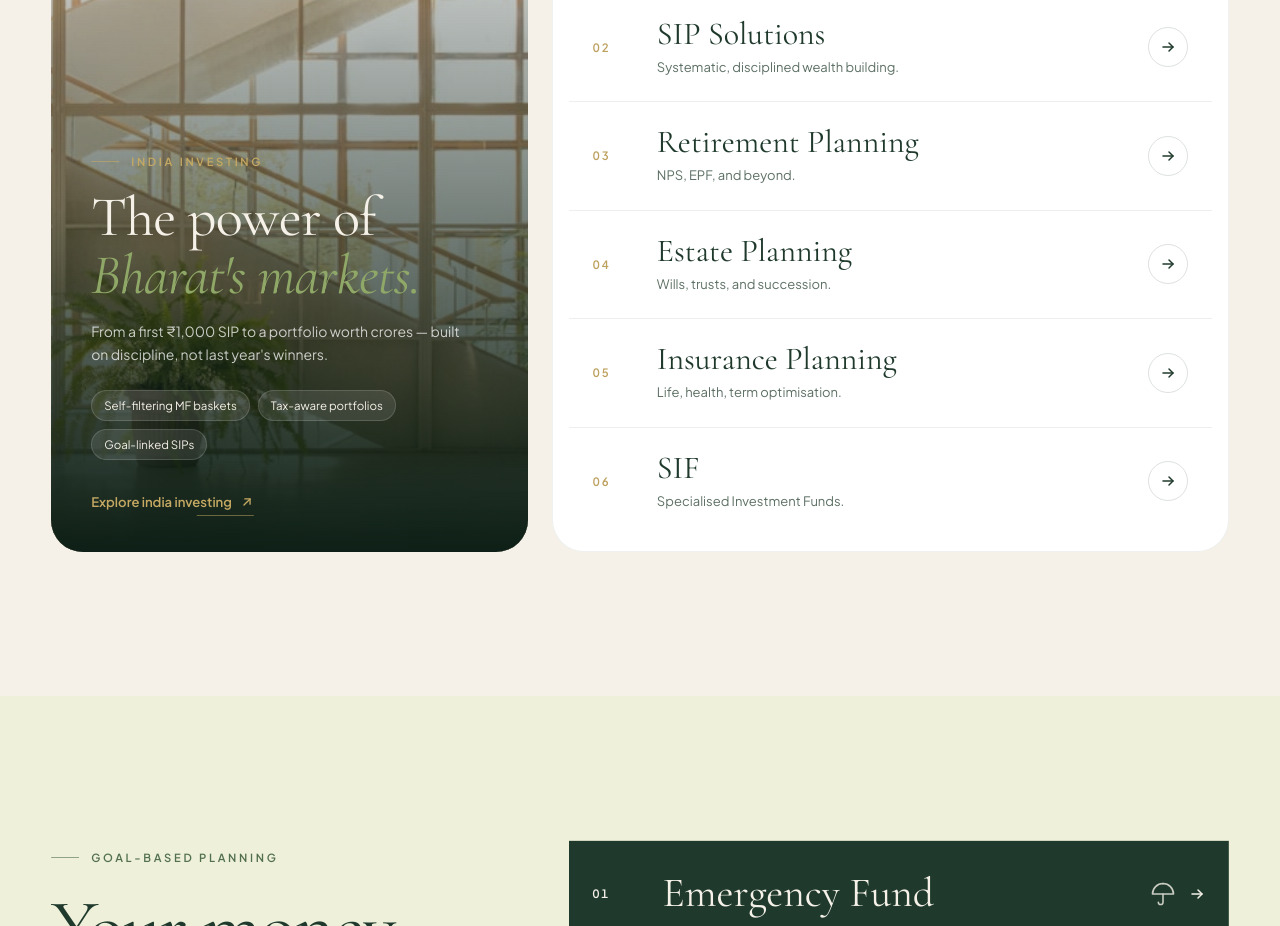
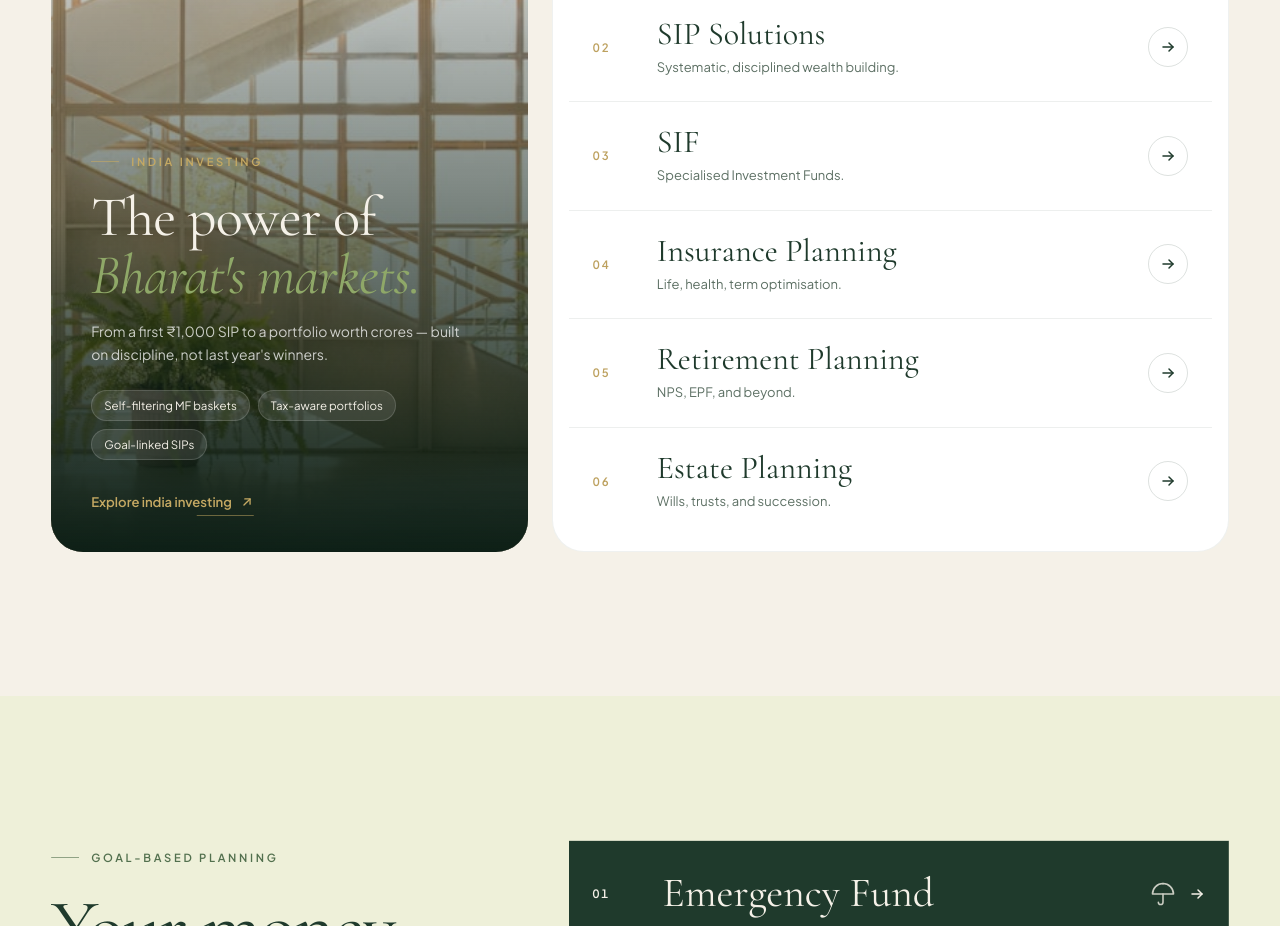
Before and after one commit to Ankit-singh-dot/greenshotwealth, a Next.js app: page / in a window 1280 px wide. Shown: the part 6180-7106 px from the top of the page. Built offline with nearby package versions, Linux system fonts and the light colour scheme; a web font is replaced by a local one.

Commit message:
second__update   components/home/Invest.tsx

```diff
--- a/components/home/Invest.tsx
+++ b/components/home/Invest.tsx
@@ -22,10 +22,10 @@ const MODES = {
     items: [
       { title: "Mutual Funds", desc: "Curated, goal-mapped selections." },
       { title: "SIP Solutions", desc: "Systematic, disciplined wealth building." },
+      { title: "SIF", desc: "Specialised Investment Funds." },
+      { title: "Insurance Planning", desc: "Life, health, term optimisation." },
       { title: "Retirement Planning", desc: "NPS, EPF, and beyond." },
       { title: "Estate Planning", desc: "Wills, trusts, and succession." },
-      { title: "Insurance Planning", desc: "Life, health, term optimisation." },
-      { title: "SIF", desc: "Specialised Investment Funds." },
     ],
   },
   global: {
```
